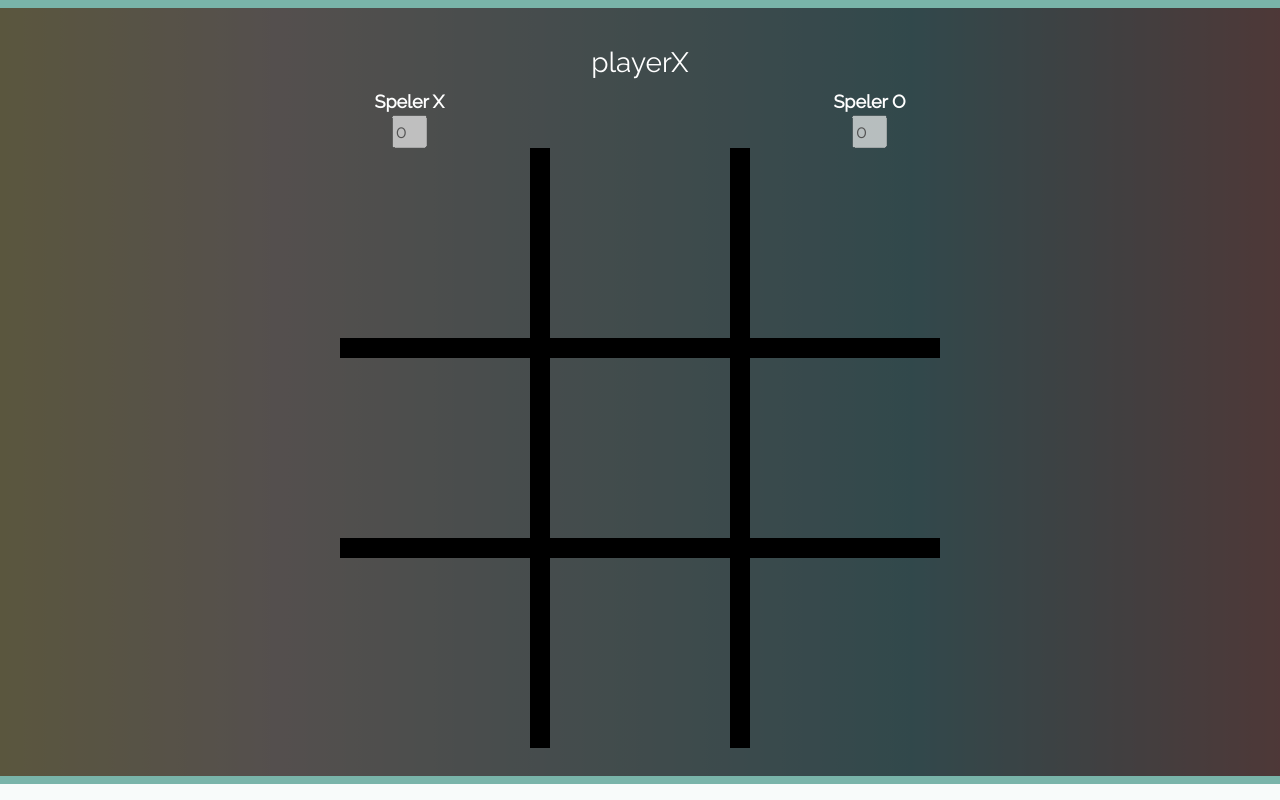
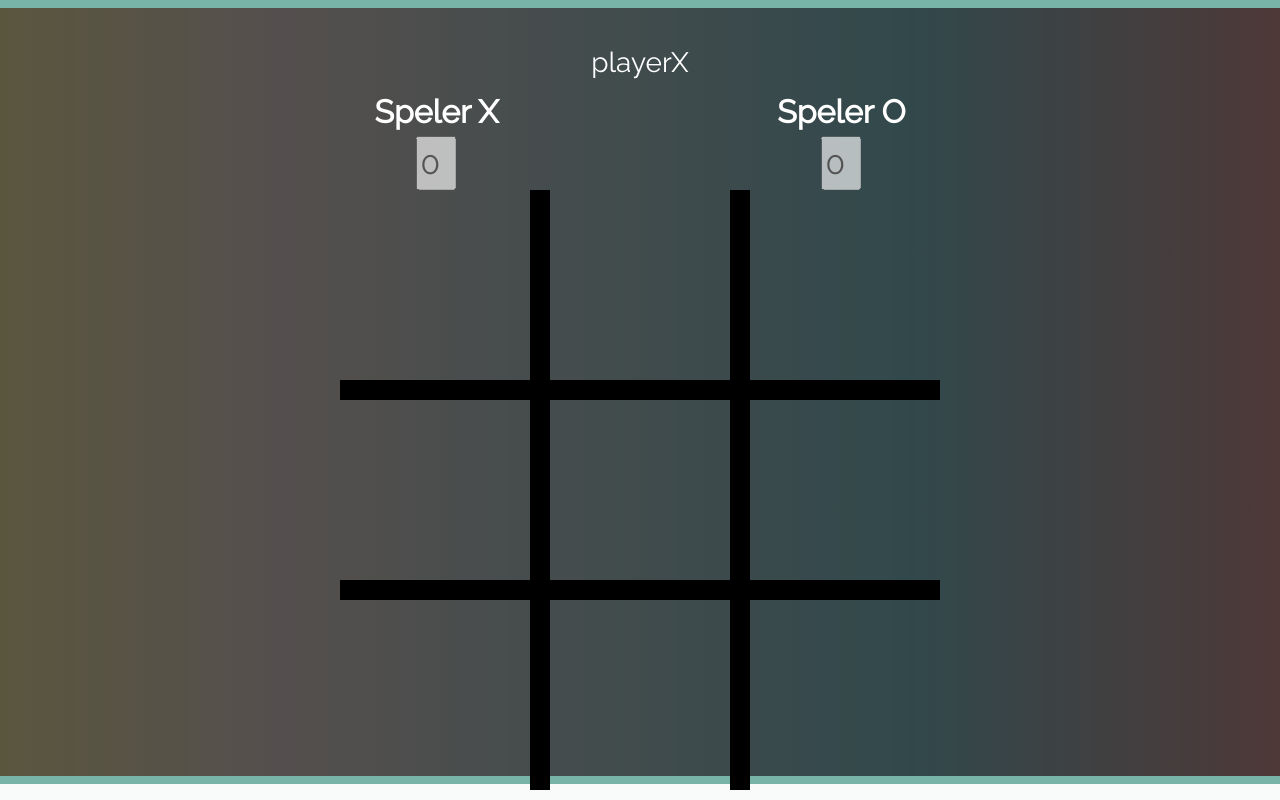
Before and after one commit to hiddehulshof/hiddehulshof.github.io, a plain HTML site: page tictactoe.html in a window 1280 px wide. Drawn offline with nearby package versions, Linux system fonts and the light colour scheme.

Commit message:
Disabled scroll

```diff
--- a/public/css/snake.css
+++ b/public/css/snake.css
@@ -1,3 +1,6 @@
+html, body {margin: 0; height: 100%; overflow: hidden}
+
+
 .grid{
     width: 400px;
     height: 400px;
--- a/public/css/tictactoe.css
+++ b/public/css/tictactoe.css
@@ -1,3 +1,5 @@
+
+html, body {margin: 0; height: 100%; overflow: hidden}
 .grid {
   display: flex;
   flex-wrap: wrap;
@@ -66,4 +68,13 @@
     background-image: url('../resources/circle.svg');
     background-position: center; /* Center the image */
     background-repeat: no-repeat; /* Do not repeat the image */
-    background-size: cover; /*}
+    background-size: cover;
+}
+
+.score-board-tictactoe{
+    font-size: 2rem;
+}
+
+.playerScore{
+    width: 40px;
+}
--- a/tictactoe.html
+++ b/tictactoe.html
@@ -23,15 +23,15 @@
               <section class="row text-center screen-heigth">
 
 
-                  <div class="container row  d-flex justify-content-center mx-auto " style="width: 90vw!important; max-width:90vw!important; height:90%;">
+                  <div class="container row  d-flex justify-content-center align-items-center mx-auto " style="width: 90vw!important; max-width:90vw!important; height:90%;">
 
                       <div class="col-lg-6 col-12 d-flex flex-column ">
 
                           <h3 id="player">playerX</h3>
 
-                          <div class="row d-flex justify-content-between">
-                              <div value="0"><strong>Speler X</strong><br><input  style="width:35px; " disabled id="playerXwins"  value="0"></div>
-                              <div  value="0"><strong>Speler O</strong><br><input  style="width:35px;" disabled id="playerOwins" value="0"></div>
+                          <div class="row d-flex justify-content-between score-board-tictactoe">
+                              <div value="0"><strong>Speler X</strong><br><input  class="playerScore"  disabled id="playerXwins"  value="0"></div>
+                              <div  value="0"><strong>Speler O</strong><br><input  class="playerScore"  disabled id="playerOwins" value="0"></div>
                           </div>
 
                            <div class="grid align-self-center">
```
